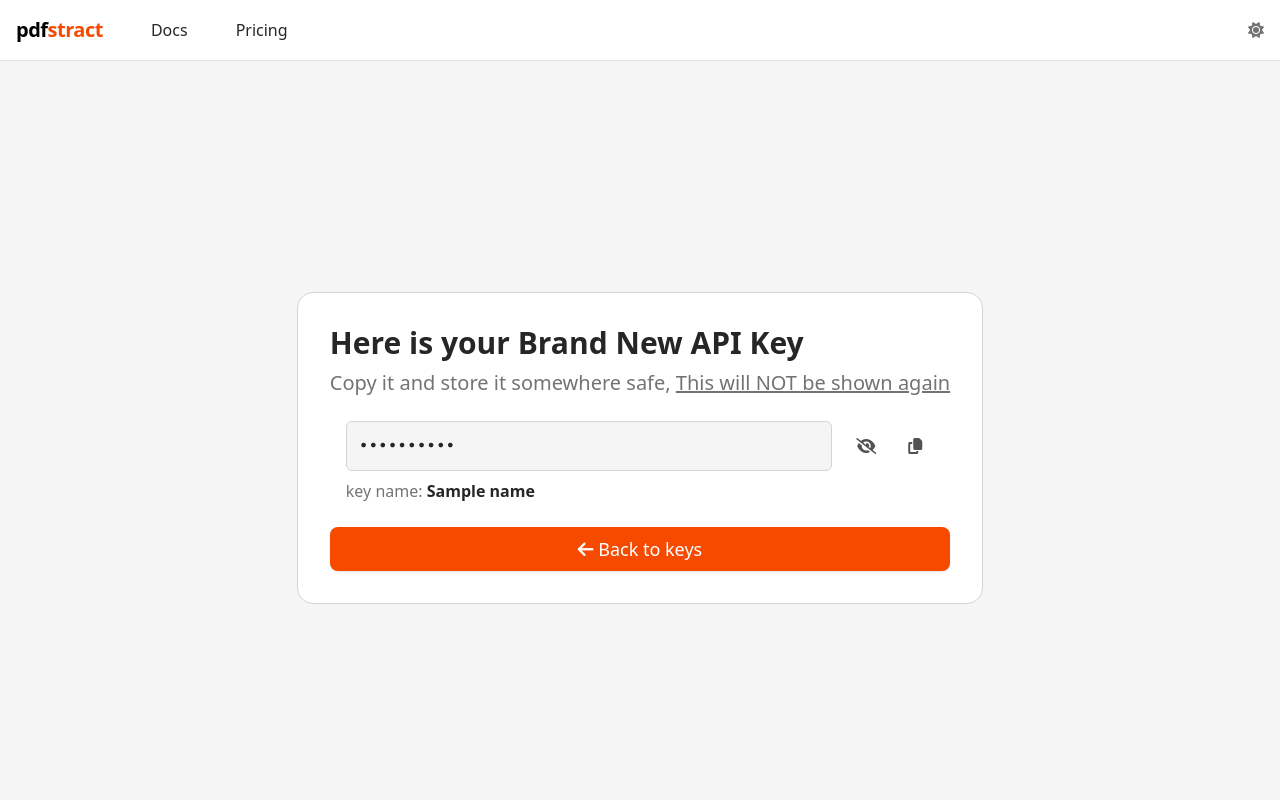
After one commit to fareskebeh/pdfstract, a Flask app: template auth/templates/create_key.jinja in a window 1280 px wide. The commit adds this page. Run offline with Flask 3, Linux system fonts and the light colour scheme; the template is opened without the code that fills it: most values are stand-ins (such as "Sample title", 1, 10 or a date in 2020).

Commit message:
Key creation prototype

```diff
--- a/auth/controllers.py
+++ b/auth/controllers.py
@@ -6,6 +6,7 @@ import random
 from flask import session
 from werkzeug.security import generate_password_hash, check_password_hash
 from payments.models import Plan
+from keymanager.models import ApiKey
 
 def generate_code():
     return random.randint(0000000, 9999999)
@@ -132,7 +133,9 @@ def auth_routes_init(app):
         if not is_authenticated:
             flash("Please log in first", "warning")
             return redirect("/login")
-        return render_template("dashboard.jinja", is_authenticated=is_authenticated, email=session.get("email"))
+        user = User.query.filter(User.email==session.get("email")).first()
+        user_keys = ApiKey.query.filter(ApiKey.user_id==user.id)
+        return render_template("dashboard.jinja", is_authenticated=is_authenticated, email=session.get("email"), user_keys=user_keys, user=user)
 
     @app.route('/pricing')
     def pricing():
--- a/auth/models.py
+++ b/auth/models.py
@@ -11,7 +11,7 @@ class User(db.Model):
     date_created=db.Column(db.DateTime, default=datetime.now())
     is_verified=db.Column(db.Boolean, default=False)
     password_hash = db.Column(db.String(255))
-    plan_id = db.Column(db.Integer, db.ForeignKey('plans.id'))
+    plan_id = db.Column(db.Integer, db.ForeignKey('plans.id'), nullable=False)
 
     @hybrid_property
     def key_count(self):
--- /dev/null
+++ b/auth/templates/create_key.jinja
@@ -0,0 +1,69 @@
+{% extends 'base.jinja' %}
+
+{% block content %}
+<div class="pt-24 flex items-center justify-center h-dvh" x-data="keyDisplay()">
+    <div class="p-8 rounded-2xl border flex flex-col items-start gap-2 transition-colors duration-150" :class="isDark ? 'border-neutral-600 bg-neutral-800' : 'border-neutral-300 bg-white'">
+        <p class="text-3xl font-bold transition-colors duration-150" :class="isDark ? 'text-neutral-200' : 'text-neutral-800'">Here is your Brand New API Key</p>
+        <p class="text-xl transition-colors duration-150" :class="isDark ? 'text-neutral-400' : 'text-neutral-500'">Copy it and store it somewhere safe, <u>This will NOT be shown again</u></p>
+
+        <div class="w-full p-4 flex flex-col gap-2">
+        <div class=" w-full flex gap-3 justify-between">
+            <input :type="showKey ? 'text' : 'password'" class="font-mono rounded-md p-3 border transition-colors duration-150 flex-1 cursor-default" disabled :class="isDark ? 'bg-neutral-700/50 border-neutral-600 text-neutral-200' : 'bg-neutral-100 border-neutral-300 text-neutral-800'" value="{{raw}}">
+            <div class="space-x-2 flex items-center">
+                <button @click="toggleKey()" class="cursor-pointer p-3 rounded-lg transition-colors duration-150" :class="isDark ? 'hover:bg-neutral-700 text-neutral-400' : 'hover:bg-neutral-200 text-neutral-600'">
+                    <i class="fas" :class="showKey ? 'fa-eye' : 'fa-eye-slash'"></i>
+                </button>
+                <button @click="copyToClipboard()" class="cursor-pointer p-3 rounded-lg transition-colors duration-150" :class="isDark ? 'hover:bg-neutral-700 text-neutral-400' : 'hover:bg-neutral-200 text-neutral-600'">
+                    <i class="fas fa-copy"></i>
+                </button>
+            </div>
+        </div>
+        <p class="transition-colors *:transition-colors duration-150" :class="isDark ? 'text-neutral-400' : 'text-neutral-500'">key name: <strong :class="isDark ? 'text-neutral-200' : 'text-neutral-800'">{{name}}</strong></p>
+        </div>
+        <a href="/dashboard" class="text-white text-center p-2 rounded-lg shadow-sm w-full text-lg transition-colors duration-150 bg-orange-600 hover:bg-orange-700"><i class="fas fa-arrow-left"></i> Back to keys</a>
+    </div>
+
+    <div x-show="showToast"
+         x-transition:enter.duration.300ms
+         x-transition:leave.duration.300ms
+         class="fixed bottom-8 left-1/2 transform -translate-x-1/2 px-6 py-3 rounded-lg shadow-lg transition-colors duration-150"
+         :class="isDark ? 'bg-neutral-800 border border-neutral-600 text-neutral-200' : 'bg-white border border-neutral-300 text-neutral-800'">
+        <i class="fas fa-check-circle text-green-500 mr-2"></i>
+        Copied to clipboard!
+    </div>
+</div>
+
+<script>
+document.addEventListener('alpine:init', () => {
+    Alpine.data('keyDisplay', () => ({
+        showKey: false,
+        showToast: false,
+        raw: '{{ raw }}',
+
+        toggleKey() {
+            this.showKey = !this.showKey;
+        },
+
+        copyToClipboard() {
+            navigator.clipboard.writeText(this.raw).then(() => {
+                this.showToast = true;
+                setTimeout(() => {
+                    this.showToast = false;
+                }, 2000);
+            }).catch(() => {
+                const textarea = document.createElement('textarea');
+                textarea.value = this.raw;
+                document.body.appendChild(textarea);
+                textarea.select();
+                document.execCommand('copy');
+                document.body.removeChild(textarea);
+                this.showToast = true;
+                setTimeout(() => {
+                    this.showToast = false;
+                }, 2000);
+            });
+        }
+    }));
+});
+</script>
+{% endblock %}
```
Also changed, not shown: auth/templates/dashboard.jinja (+37 -3 lines), keymanager/controllers.py (+28 -1 lines), migrations/versions/f04ef965ac0d_.py (added, +36 -0 lines).
